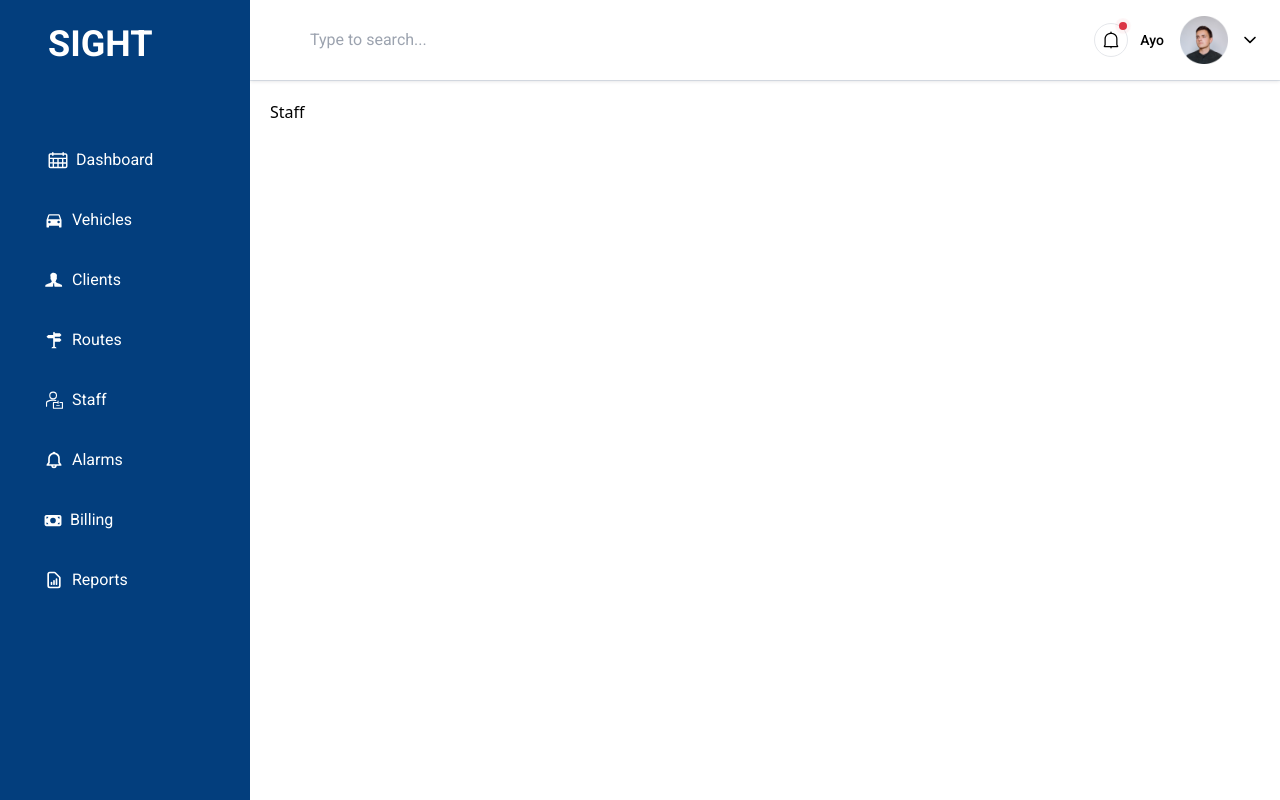
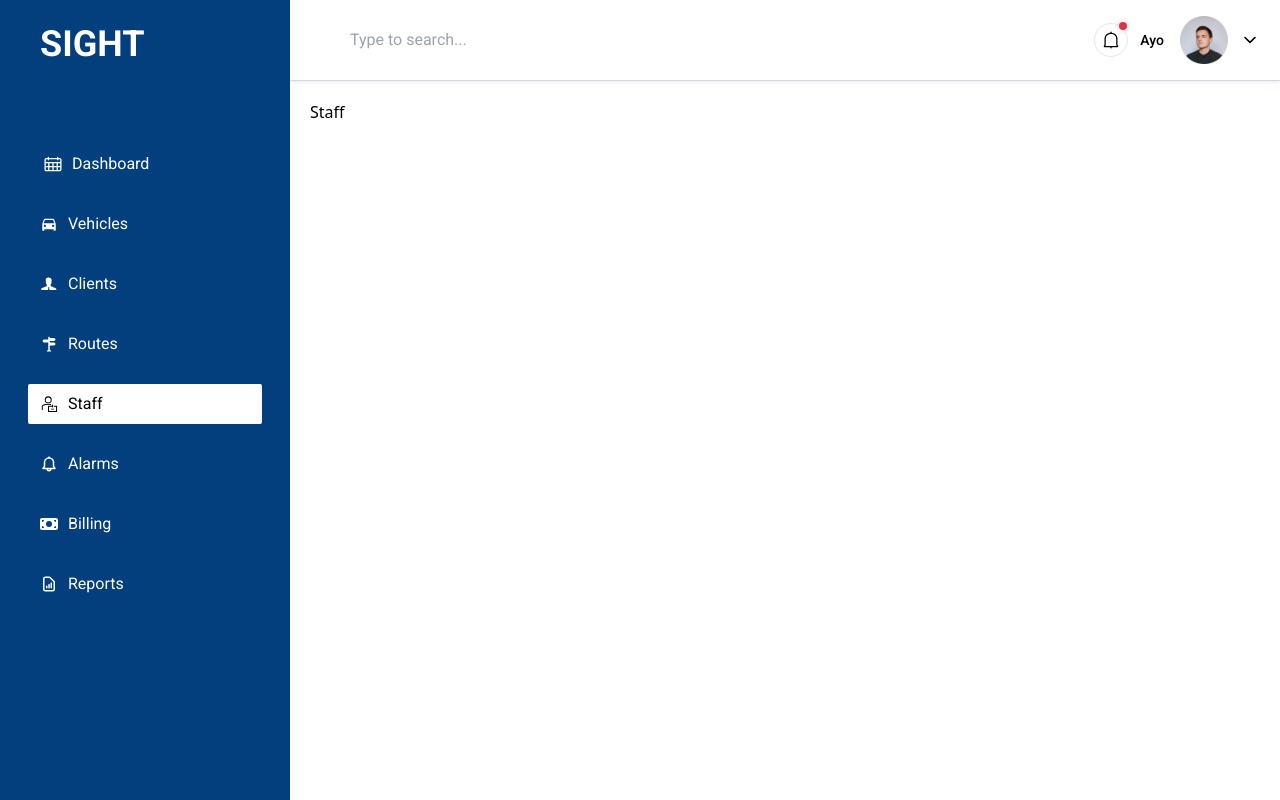
Before and after one commit to shittu121/CRM-Project, a Next.js app: page /staff in a window 1280 px wide. Built offline with nearby package versions, Linux system fonts and the light colour scheme.

Commit message:
sidebard adjustments

```diff
--- a/src/components/company/CompanyLayout/SideBar/index.tsx
+++ b/src/components/company/CompanyLayout/SideBar/index.tsx
@@ -14,8 +14,8 @@ const LINKS = [
     icon: (
       <svg
         className="fill-current"
-        width="20"
-        height="20"
+        width="18"
+        height="18"
         viewBox="0 0 18 18"
         fill="none"
         xmlns="http://www.w3.org/2000/svg"
@@ -34,8 +34,8 @@ const LINKS = [
       <svg
         className="fill-current"
         xmlns="http://www.w3.org/2000/svg"
-        width="20"
-        height="20"
+        width="18"
+        height="18"
         viewBox="0 0 24 24"
         style={{ marginLeft: "-4px" }}
       >
@@ -57,8 +57,8 @@ const LINKS = [
     icon: (
       <svg
         xmlns="http://www.w3.org/2000/svg"
-        width="20"
-        height="20"
+        width="18"
+        height="18"
         viewBox="0 0 32 32"
         style={{ marginLeft: "-4px" }}
       >
@@ -79,8 +79,8 @@ const LINKS = [
     icon: (
       <svg
         xmlns="http://www.w3.org/2000/svg"
-        width="20"
-        height="20"
+        width="18"
+        height="18"
         viewBox="0 0 24 24"
         style={{ marginLeft: "-4px" }}
       >
@@ -98,8 +98,8 @@ const LINKS = [
     icon: (
       <svg
         xmlns="http://www.w3.org/2000/svg"
-        width="20"
-        height="20"
+        width="18"
+        height="18"
         viewBox="0 0 36 36"
         style={{ marginLeft: "-4px" }}
       >
@@ -127,8 +127,8 @@ const LINKS = [
     icon: (
       <svg
         xmlns="http://www.w3.org/2000/svg"
-        width="20"
-        height="20"
+        width="18"
+        height="18"
         viewBox="0 0 24 24"
         style={{ marginLeft: "-4px" }}
       >
@@ -153,7 +153,7 @@ const LINKS = [
       <svg
         xmlns="http://www.w3.org/2000/svg"
         width="18"
-        height="15"
+        height="18"
         viewBox="0 0 576 512"
         style={{ marginLeft: "-4px" }}
       >
@@ -175,8 +175,8 @@ const LINKS = [
     icon: (
       <svg
         xmlns="http://www.w3.org/2000/svg"
-        width="20"
-        height="20"
+        width="18"
+        height="18"
         viewBox="0 0 24 24"
         style={{ marginLeft: "-4px" }}
       >
@@ -248,11 +248,11 @@ export default function SideBar() {
     <div>
       <aside
         className={`absolute font-roboto  bg-primary
-         left-0 top-0 z-50 flex h-screen w-[250px] flex-col  overflow-y-hidden  duration-300 ease-linear  lg:static lg:translate-x-0 ${
+         left-0 top-0 z-50 flex h-screen  w-72.5 flex-col  overflow-y-hidden  duration-300 ease-linear  lg:static lg:translate-x-0 ${
            sidebarOpen ? "translate-x-0" : "-translate-x-full"
          }`}
       >
-        <div className="flex items-center justify-between gap-2 px-12 py-7 lg:py-6">
+        <div className="flex items-center justify-between gap-2 px-10 py-7 lg:py-6">
           {/* { <Link href="/">
             <Image
               src="/whitelogo.png"
@@ -289,15 +289,15 @@ export default function SideBar() {
         </div>
 
         <div className="  flex flex-col overflow-y-auto ">
-          <nav className="mt-5 py-4 px-4 lg:mt-9 lg:px-8">
+          <nav className="mt-5 py-5 px-4 lg:mt-9 lg:px-7">
             <ul className="mb-6  flex flex-col gap-5">
               {LINKS.map((item, index) => (
                 <li key={index}>
                   {" "}
                   <Link
                     href={item.url}
-                    className={`group !text-base text-white  relative flex !items-center gap-2  py-2 px-4   duration-300 ease-in-out  ${
-                      pathname === item.url && " text-"
+                    className={`roup relative flex items-center gap-2.5 rounded-sm px-4 py-2  text-white duration-300 ease-in-out hover:bg-white hover:text-black ${
+                      pathname === item.url && "!text-black bg-white"
                     } `}
                   >
                     <span className="">{item.icon}</span>
```
